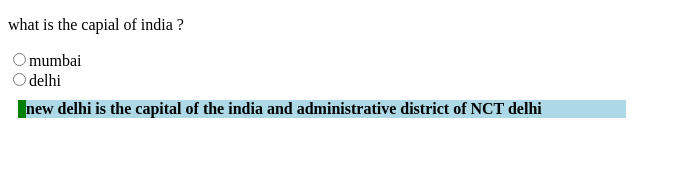
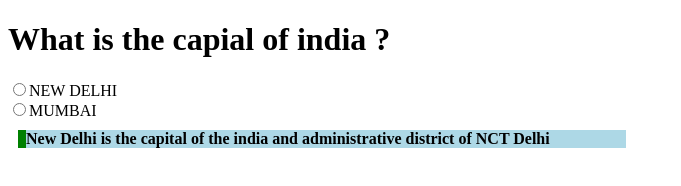
Before and after one commit to acciojob/trivia-feeldhoni, a website: page main.html in a window 1280 px wide. Shown: the whole page, without its empty margins (0-681 px from the left). Drawn offline with Linux system fonts and the light colour scheme.

Commit message:
created a submission

```diff
--- a/main.html
+++ b/main.html
@@ -8,12 +8,12 @@
 
 <body>
 	<!-- the entire body must be written by student -->
-	<p>what is the capial of india ?</p>
-	<input type="radio" name="capital" value="mumbai">mumbai
+	<H1>What is the capial of india ?</H1>
+	<input type="radio" name="capital" value="NEW DELHI">NEW DELHI
 	<br>
-		<input type="radio" name="capital" value="delhi">delhi
+		<input type="radio" name="capital" value="MUMBAI">MUMBAI
 
-<blockquote>new delhi is the capital of the india and administrative district of NCT delhi</blockquote>
+<blockquote>New Delhi is the capital of the india and administrative district of NCT Delhi</blockquote>
     <script type="text/javascript" src="./script.js">
 </script>
 
```
